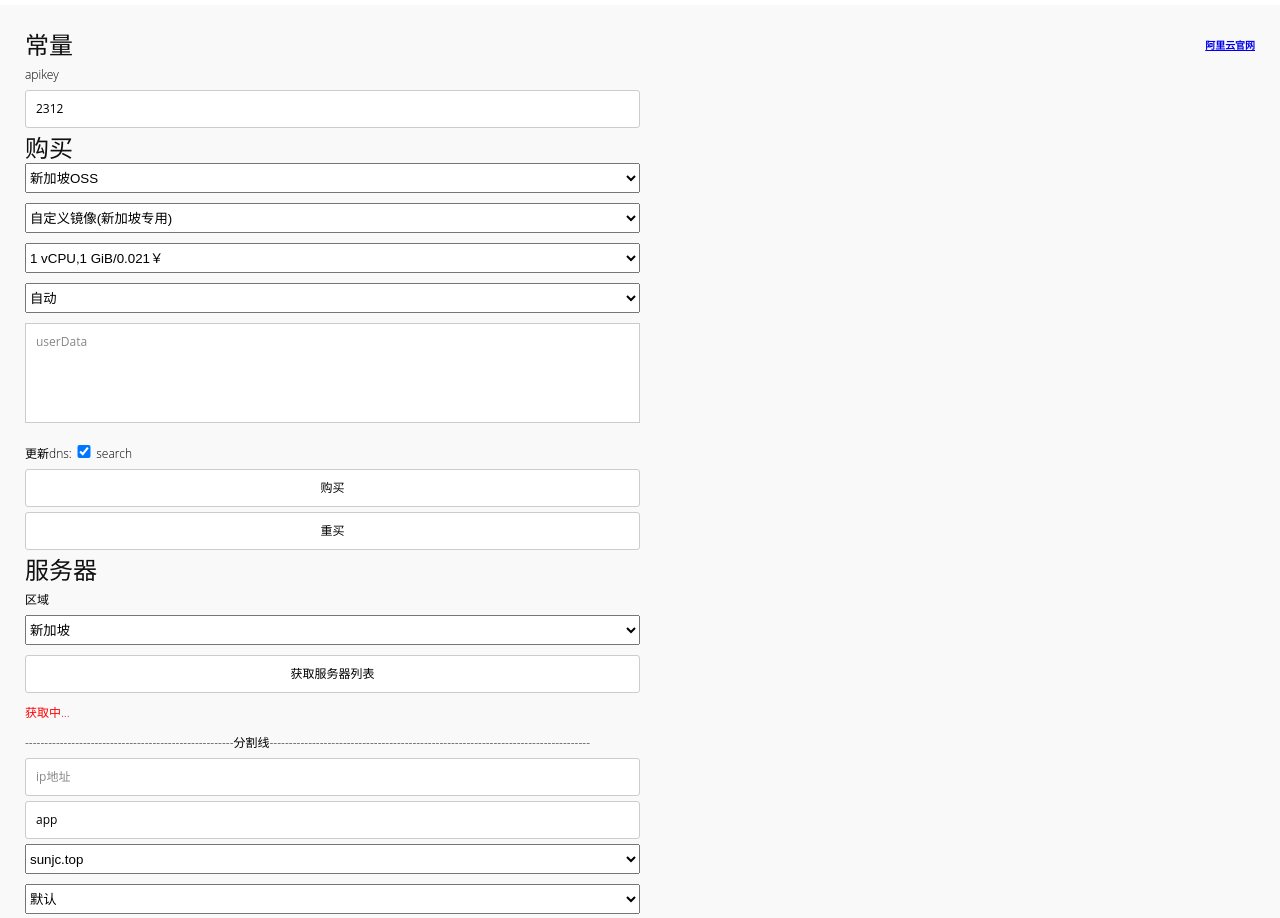
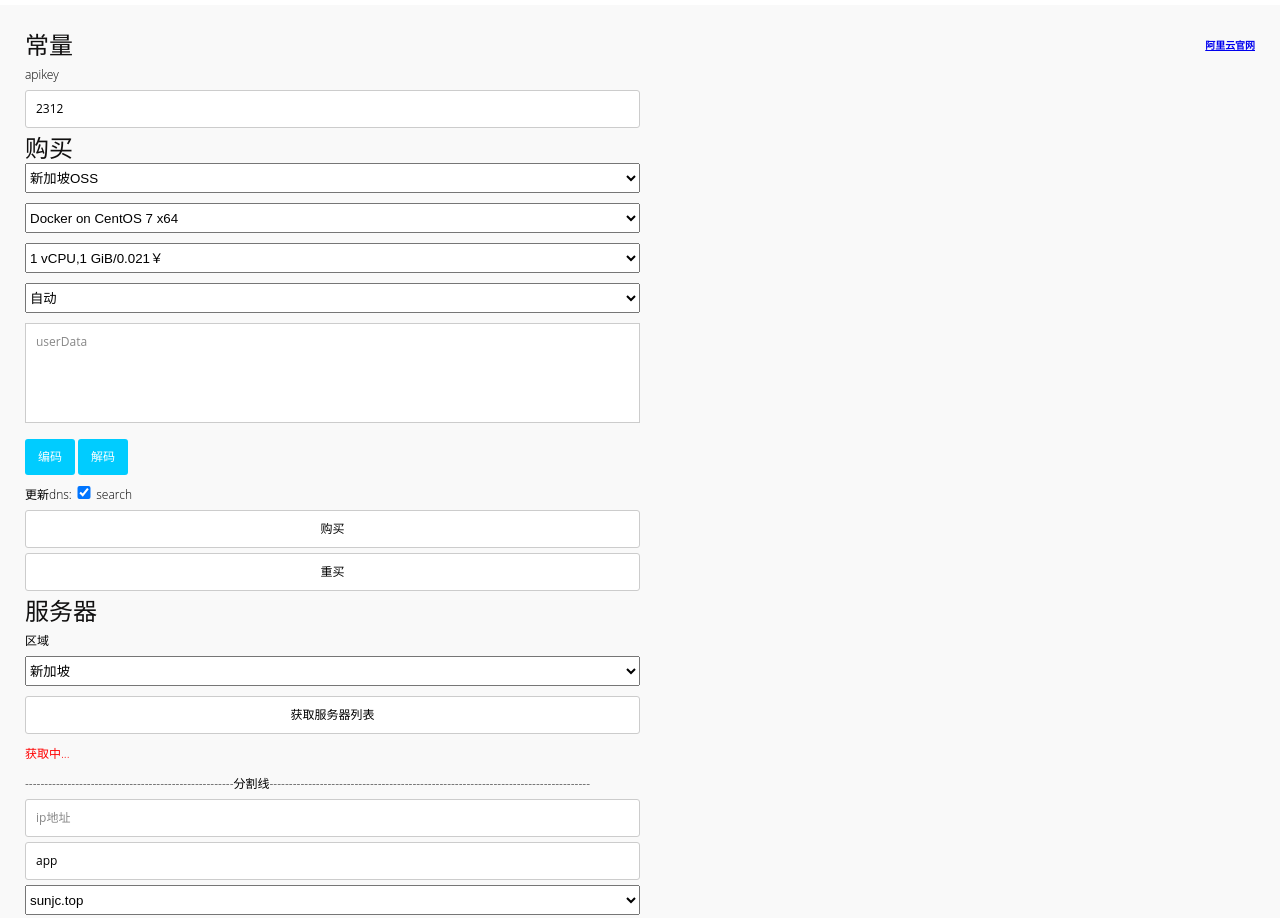
Before and after one commit to disanshijie/vultr, a plain HTML site: page html/aliyun.html in a window 1280 px wide. Shown: the top 918 px of the page. Drawn offline with nearby package versions, Linux system fonts and the light colour scheme; no server answers.

```diff
--- a/html/aliyun.html
+++ b/html/aliyun.html
@@ -22,7 +22,8 @@
 
     <link rel="stylesheet" href="./css/style.css?v=123456" media="screen" type="text/css" />
     <!-- <script type="text/javascript" src="./js/jquery.min.js"></script> -->
-    <script type="text/javascript" src="http://libs.baidu.com/jquery/2.1.4/jquery.min.js"></script>
+    <script type="text/javascript" src="http://libs.baidu.com/jquery/2.1.4/jquery.min.js?t=23546452345632"></script>
+    <!-- <script type="text/javascript" src="http://libs.baidu.com/jquery/2.0.0/jquery.min.js"></script> -->
     <script type="text/javascript" src="./js/aliyun.js?v=123"></script>
 </head>
 
@@ -48,7 +49,7 @@
                 </select>
                 <select class="select-server-plan imageId" name="imageId">
                     <option note="默认使用镜像" value="" data="17" selected>Docker on CentOS 7 x64
-                    <option note="自定义镜像(新加坡专用)" value="m-t4n6hvxc7zih63ztbn2w" data="27" selected>自定义镜像(新加坡专用)
+                    <option note="自定义镜像(新加坡专用)" value="m-t4n6hvxc7zih63ztbn2w" data="27">自定义镜像(新加坡专用)
           <!--
  <option note="使用快照创建服务器"  value="164" data="b82613ad0ad99" >新加坡oss
                     <option value="167">centos7
@@ -77,6 +78,10 @@
 
                 <div>
                     <p><textarea name="userData" id="J_userData" cols="30" rows="10" placeholder="userData"></textarea></p>
+                    <div>
+                        <input class="button-samll" type="button" value="编码" onclick="b64Encode(this)">
+                        <input class="button-samll" type="button" value="解码" onclick="b64Decode(this)">
+                    </div>
                 </div>
 
                 <div>
--- a/html/css/style.css
+++ b/html/css/style.css
@@ -122,6 +122,17 @@ fieldset {
     resize: none;
 }
 
+
+/* 小号button */
+
+#contact .button-samll {
+    cursor: pointer;
+    width: 50px;
+    border: none;
+    background: #0CF;
+    color: #FFF;
+}
+
 #contact button {
     cursor: pointer;
     width: 50%;
--- a/html/js/aliyun.js
+++ b/html/js/aliyun.js
@@ -1,7 +1,7 @@
 var constant = {
-    //baseUrl: 'https://api.vultr.com/',
     //baseUrl: 'http://localhost:2222/', //本地代理
     baseUrl: 'http://sunjc.top:7110/script/', //服务器代理
+    //baseUrl: 'http://localhost:8080/script/', //服务器代理
     oldTime: ""
 }
 
@@ -305,3 +305,20 @@ function set_select_checked(selectId, checkValue) {
         }
     }
 }
+
+//编码
+function b64Encode() {
+    let str = $("#J_userData").val();
+    //let res = btoa(encodeURIComponent(str));
+    let res = btoa(unescape(encodeURIComponent(str)));
+    $("#J_userData").val(res);
+}
+//解码
+function b64Decode() {
+    let str = $("#J_userData").val();
+    //let res = decodeURIComponent(atob(str));
+    let res = decodeURIComponent(escape(atob(str)));
+    $("#J_userData").val(res);
+}
+//let strChinaBase64 = b64Encode('你好'); // "JUU0JUJEJUEwJUU1JUE1JUJE"
+//console.log(b64Decode(strChinaBase64)); // "你好"
--- a/html/js/index.js
+++ b/html/js/index.js
@@ -163,7 +163,7 @@ var serverList = (data) => {
             str += '	<li>状态：<a class="a-status">' + data[key].status + '</a> <a href="http://' + data[key].main_ip + '/index.html" target="_blank">测试</a></li>';
             str += '	<li><a class="a-control" href="' + data[key].kvm_url + '" target="_blank">打开控制台</a></li>';
             str += '	<li></li>';
-            str += '	<li><button style="width: 10%;" class="a-control" onclick="updateDns(\'' + data[key].main_ip + '\',\'app\')">更新DNS</button></li>';
+            str += '	<li><button class="button-samll a-control" onclick="updateDns(\'' + data[key].main_ip + '\',\'app\')">更新DNS</button></li>';
             str += '	<button onclick="serverReboot(' + key + ')">重启</button>';
             str += '	<button onclick="serverReinstall(' + key + ')">重装</button>';
             str += '	<button onclick="serverDestroy(' + key + ')">销毁</button>';
```
Also changed, not shown: 1 other file.
